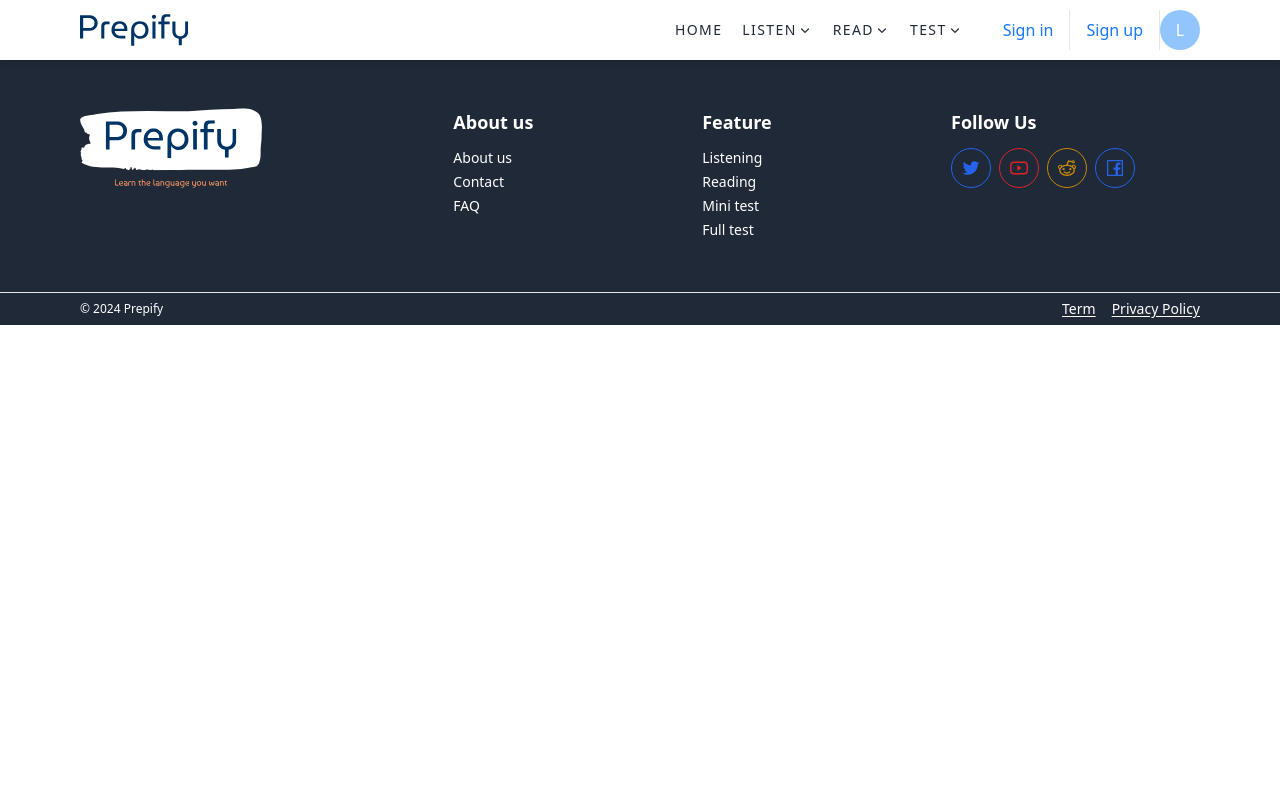
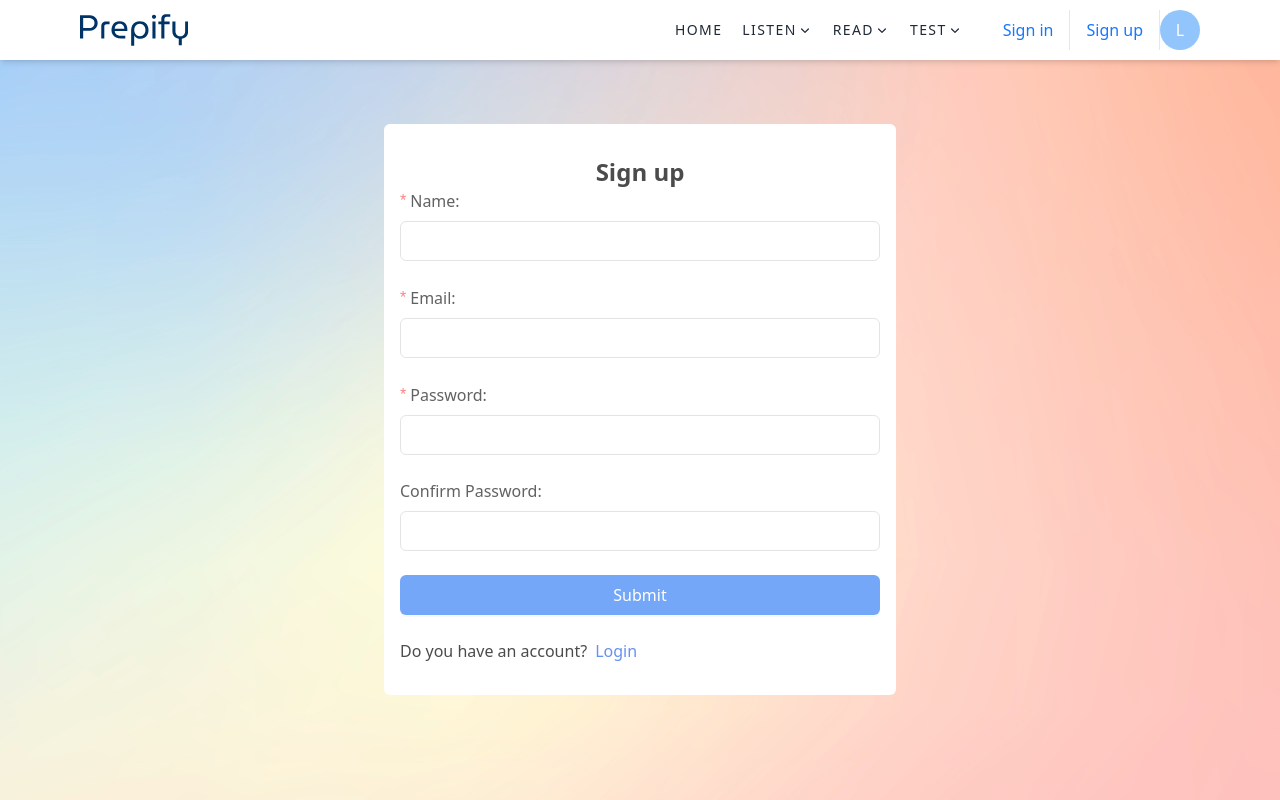
Before and after one commit to Thanh-kun/english-vue, a Vue app: page /sign-up in a window 1280 px wide. Shown: the top 800 px of the page. Built offline with nearby package versions, Linux system fonts and the light colour scheme.

Commit message:
feat: sign up ui

```diff
--- a/src/components/Header/index.vue
+++ b/src/components/Header/index.vue
@@ -37,7 +37,9 @@ const { menuItems: menuMobileItems, selectedItems: selectedMobileItems } = useMe
                 </RouterLink>
               </div>
               <div>
-                <Button type="link">Sign up</Button>
+                <RouterLink :to="{ name: 'signUp' }">
+                  <Button type="link">Sign up</Button>
+                </RouterLink>
               </div>
               <RouterLink to="/" class="no-underline text-black hover:text-gray-800">
                 <div
--- a/src/router/index.js
+++ b/src/router/index.js
@@ -12,6 +12,11 @@ const router = createRouter({
       path: '/sign-in',
       name: 'signIn',
       component: () => import('@/views/SignIn.vue')
+    },
+    {
+      path: '/sign-up',
+      name: 'signUp',
+      component: () => import('@/views/SignUp.vue')
     },
     {
       path: '/admin',
--- a/src/views/SignIn.vue
+++ b/src/views/SignIn.vue
@@ -1,5 +1,5 @@
 <script setup>
-import { reactive } from 'vue'
+import { onMounted, reactive } from 'vue'
 import { Form, FormItem, Input, Button } from 'ant-design-vue'
 
 const formData = reactive({
@@ -22,6 +22,10 @@ const rules = {
 const handleSubmit = () => {
   console.log('submit', formData)
 }
+
+onMounted(() => {
+  window.scrollTo({ top: 0, behavior: 'smooth' })
+})
 </script>
 <template>
   <div style="min-height: calc(100dvh - 60px)" class="bg-image1">
@@ -50,12 +54,12 @@ const handleSubmit = () => {
             <RouterLink to="/" href="#">Forgot password</RouterLink>
           </div>
           <FormItem>
-            <Button htmlType="submit" block type="primary">Confirm</Button>
+            <Button htmlType="submit" block type="primary">Submit</Button>
           </FormItem>
         </Form>
         <div>
           <span class="mr-2">Don't have account?</span>
-          <RouterLink to="/" href="#" class="no-underline">Register</RouterLink>
+          <RouterLink to="/sign-up" class="no-underline">Register</RouterLink>
         </div>
       </div>
     </div>
--- /dev/null
+++ b/src/views/SignUp.vue
@@ -0,0 +1,101 @@
+<script setup>
+import { computed, reactive, onMounted } from 'vue'
+import { Form, FormItem, Input, Button } from 'ant-design-vue'
+
+const formData = reactive({
+  name: '',
+  email: '',
+  password: '',
+  confirmPassword: ''
+})
+
+const validatePass = async (_rule, value) => {
+  if (value === '') {
+    return Promise.reject('Please input the password again')
+  } else if (value !== formData.password) {
+    return Promise.reject("Two inputs don't match!")
+  } else {
+    return Promise.resolve()
+  }
+}
+
+const rules = computed(() => ({
+  name: [{ required: true, message: 'Please input your name!' }],
+  email: [
+    { required: true, message: 'Please input your email!' },
+    {
+      pattern: /^[a-zA-Z0-9_.+-]+@[a-zA-Z0-9-]+\.[a-zA-Z0-9-.]+$/,
+      message: 'Invalid email address'
+    }
+  ],
+  password: [
+    {
+      pattern: /^(?=.*[A-Za-z])(?=.*\d)[A-Za-z\d]{8,}$/,
+      message:
+        'The password must be at least eight characters long, containing at least one letter and one number'
+    },
+    { required: true, message: 'Please input your password!' }
+  ],
+  confirmPassword: [
+    {
+      pattern: /^(?=.*[A-Za-z])(?=.*\d)[A-Za-z\d]{8,}$/,
+      message:
+        'The password must be at least eight characters long, containing at least one letter and one number'
+    },
+    { validator: validatePass, message: 'The passwords do not match!' }
+  ]
+}))
+
+const handleSubmit = () => {
+  console.log('submit', formData)
+}
+
+onMounted(() => {
+  window.scrollTo({ top: 0, behavior: 'smooth' })
+})
+</script>
+<template>
+  <div style="min-height: calc(100dvh - 60px)" class="bg-image1">
+    <div class="container py-16 h-full flex items-center justify-center">
+      <div class="max-w-lg w-full bg-white rounded-md py-8 px-4">
+        <h1 class="text-2xl font-bold text-center">Sign up</h1>
+        <Form
+          layout="vertical"
+          class="mb-5"
+          autocomplete="off"
+          :rules="rules"
+          :model="formData"
+          @submit="handleSubmit"
+        >
+          <FormItem label="Name: " name="name">
+            <Input v-model:value="formData.name" autocomplete="name" />
+          </FormItem>
+          <FormItem label="Email: " name="email">
+            <Input v-model:value="formData.email" autocomplete="email" />
+          </FormItem>
+          <FormItem label="Password: " name="password">
+            <Input
+              type="password"
+              v-model:value="formData.password"
+              autocomplete="current-password"
+            />
+          </FormItem>
+          <FormItem label="Confirm Password: " name="confirmPassword">
+            <Input
+              type="password"
+              v-model:value="formData.confirmPassword"
+              autocomplete="current-password"
+            />
+          </FormItem>
+          <FormItem>
+            <Button htmlType="submit" block type="primary">Submit</Button>
+          </FormItem>
+        </Form>
+        <div>
+          <span class="mr-2">Do you have an account?</span>
+          <RouterLink to="/sign-in" class="no-underline">Login</RouterLink>
+        </div>
+      </div>
+    </div>
+  </div>
+</template>
```
